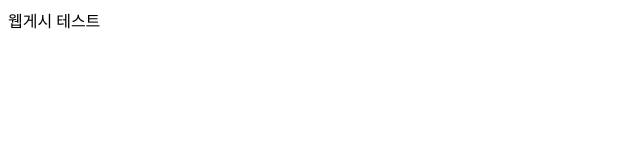
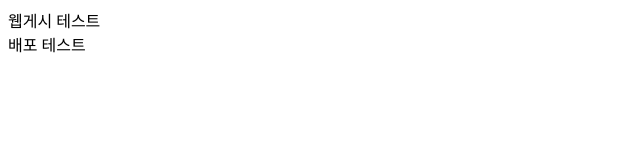
Before and after one commit to khs-note/aidt-guide, a website: page docs/index.html in a window 1280 px wide. Shown: the whole page, without its empty margins (0-640 px from the left). Drawn offline with Linux system fonts and the light colour scheme.

Commit message:
khs/ 웹게시를 위한 샘플

```diff
--- a/docs/index.html
+++ b/docs/index.html
@@ -6,6 +6,7 @@
     <title>Document</title>
 </head>
 <body>
-    웹게시 테스트
+    웹게시 테스트<br>
+    배포 테스트<br>
 </body>
 </html>
```
Also changed, not shown: package.json (added, +15 -0 lines), README.md.
